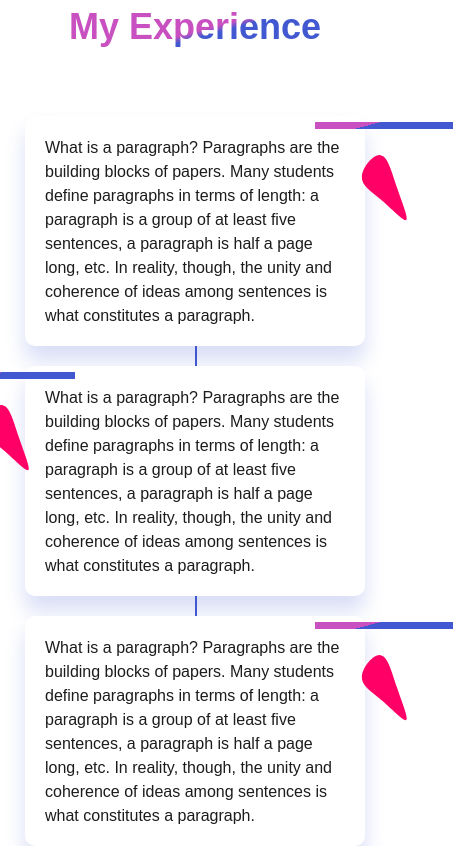
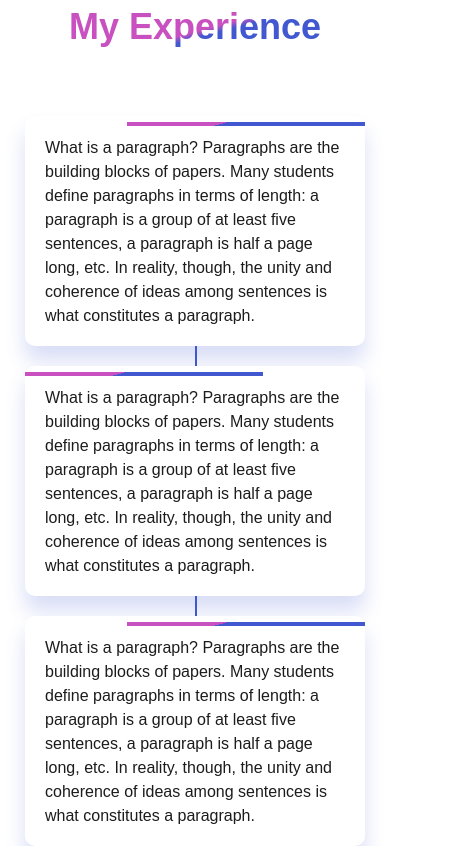
Before and after one commit to RahulJaincorpseed/personal-portfolio, a React (Create React App) app: page / in a window 390 px wide. Shown: the part 1461-2307 px from the top of the page, 453 px wide, since content can reach past the window. Built offline with nearby package versions, Linux system fonts and the light colour scheme.

Commit message:
experience card responsiveness

```diff
--- a/src/Main/WorkExperience.scss
+++ b/src/Main/WorkExperience.scss
@@ -58,3 +58,27 @@
       transform: rotate(360deg);
   }
 }
+
+
+@media only screen and (max-width: 768px){
+
+  .work-experience {
+    .experience-section {
+      .letter-height {
+        .circle-experience {
+          .connecting-line {
+            height: 250px;
+            width: 2px;
+            position: absolute;
+            background: $mainGradient;
+            top: 30px;
+            left: 50%;
+          }
+        }
+      }
+    }
+  }
+
+
+
+}
--- a/src/component/ExperienceCard.js
+++ b/src/component/ExperienceCard.js
@@ -12,7 +12,7 @@ const ExperienceCard = ({ leftCard }) => {
         what constitutes a paragraph.
       </p>
       <div className="card-connector">
-        <svg viewBox="0 0 200 200" xmlns="http://www.w3.org/2000/svg">
+        <svg className="svg-image" viewBox="0 0 200 200" xmlns="http://www.w3.org/2000/svg">
           <path
             fill="#FF0066"
             d="M18.7,-5.3C26.3,17.3,35.9,40,32.2,42.2C28.5,44.4,11.4,26,-3.9,13.1C-19.3,0.1,-33,-7.5,-32.1,-20.9C-31.2,-34.3,-15.6,-53.5,-5,-51.9C5.6,-50.2,11.1,-27.8,18.7,-5.3Z"
--- a/src/component/ExperienceCard.scss
+++ b/src/component/ExperienceCard.scss
@@ -31,3 +31,27 @@
     top: 6px;
   }
 }
+
+
+
+@media only screen and (max-width: 768px){
+  .experience-card {
+    .card-connector {
+      right: 0px;
+      top: 6px;
+      width: 70%;
+      height: 4px;
+      .svg-image{
+        display: none;
+      }
+    }
+  }
+  .experience-card.left-card {
+    .card-connector {
+      left: 0px;
+      width: 70%;
+      height: 4px;
+    }
+  }
+
+}
--- a/src/component/SocialMod.scss
+++ b/src/component/SocialMod.scss
@@ -9,7 +9,7 @@
     .icon {
       i {
         font-size: 22px;
-        color: #fff !important;
+        color: #fff;
       }
       p {
         color: #fff;
@@ -25,3 +25,16 @@
     }
   }
 }
+
+
+@media only screen and (max-width: 600px){
+    .footer {
+      padding-left: 10px;
+      padding-right: 10px;
+      .social{
+        .social-icons{
+          flex-wrap: wrap;
+        }
+      }
+    }
+  }
```
